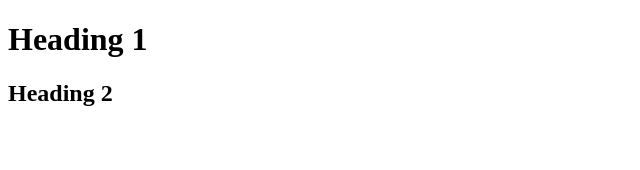
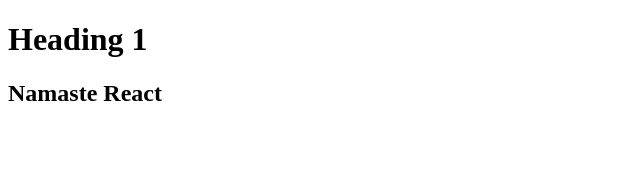
Before and after one commit to arvind79/food-villa, a React (Vite) app: page / in a window 1280 px wide. Shown: the top 170 px of the page, without its empty margins (0-640 px from the left). Built offline with nearby package versions, Linux system fonts and the light colour scheme.

Commit message:
added babelrc and added jsx in place of React.createElement
babelrc have code to remove console.log from dist

```diff
--- a/App.js
+++ b/App.js
@@ -15,17 +15,20 @@ const heading = React.createElement(
     "h1",
     {
         id: "title",
+        key: "h1"
     },
     "Heading 1"
 )
 
-const heading2 = React.createElement(
-    "h2",
-    {
-        id: "title",
-    },
-    "Heading 2"
+// React.createElement => Object => HTML(DOM)
+
+const heading2 = (
+    <h2 id="title" key="h2">
+        Namaste React
+    </h2>
 )
+
+// JSX => React.createElement => Object => HTML(DOM)
 
 const container = React.createElement(
     "div",
--- a/package.json
+++ b/package.json
@@ -3,6 +3,8 @@
   "version": "1.0.0",
   "description": "This is a live course",
   "scripts": {
+    "start": "parcel index.html",
+    "build": "parcel build index.html",
     "test": "jest"
   },
   "repository": {
@@ -16,6 +18,8 @@
   },
   "homepage": "https://github.com/arvind79/namaste-react-live#readme",
   "devDependencies": {
+    "@babel/core": "^7.21.4",
+    "babel-plugin-transform-remove-console": "^6.9.4",
     "parcel": "^2.8.3",
     "process": "^0.11.10"
   },
```
Also changed, not shown: .babelrc (added), 1 other file (tests, documents, lock files or other folders).
